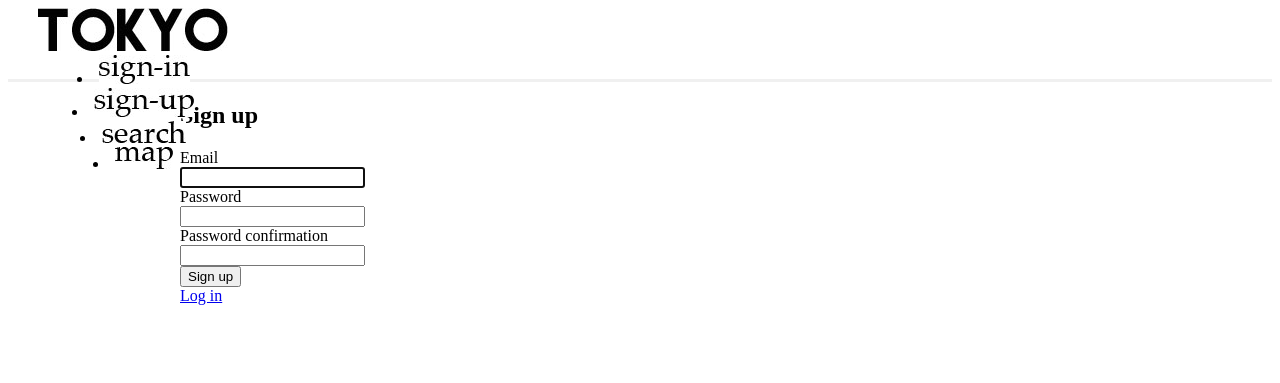
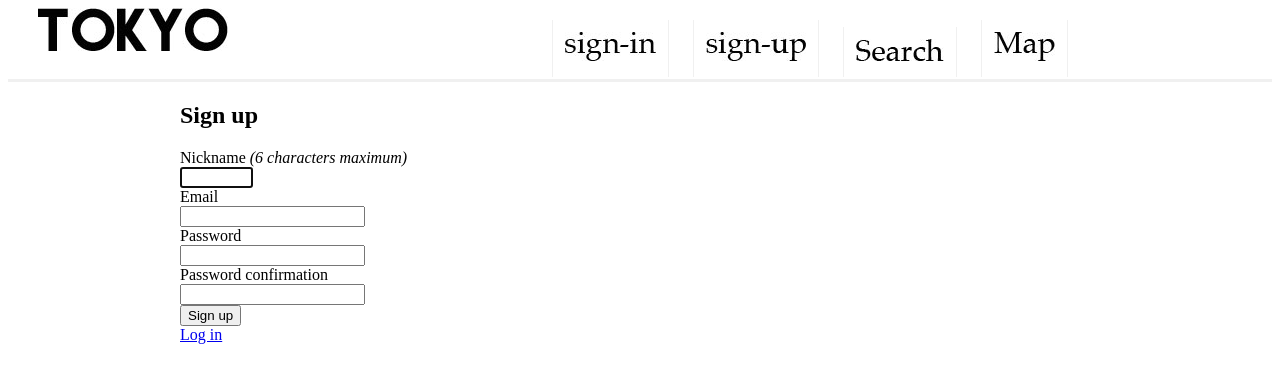
Before and after one commit to Kadowaki-Miho/japan, a Rails app: the page made by app/controllers/application_controller.rb in a window 1280 px wide. Shown: the top 383 px of the page. Run offline with Rails 7, Linux system fonts and the light colour scheme; some libraries are stand-ins or nearby versions.

Commit message:
viewファイル編集

```diff
--- a/app/assets/stylesheets/application.css
+++ b/app/assets/stylesheets/application.css
@@ -1,10 +1,24 @@
+body{
+  height: 100%;
+}
+
 p{
   margin: 0;
   padding: 0;
 }
+
+
+
+.rank-contents{
+  height: 440px;
+  text-align: center;
+  margin-bottom: 20px;
+  background-color:#fffafa;
+}
+
 /*header*/
 #header{
-  margin:0;
+  margin:0 0 20px 0;
   padding:0;
   width:100%;
   height: 71px;
@@ -28,6 +42,30 @@ p{
   position: absolute;
   top:0;
   left :0;
+  float: left;
+}
+
+.navi-area {
+  position: relative;
+  left:290px;
+  width:790px;
+  height: 70px;
+}
+
+.navi-area ul{
+  list-style: none;
+  padding:0;
+  margin:0;
+  text-align: right;
+}
+
+.navi-area ul li{
+  display: inline-block;
+
+  margin: 12px 20px 0 0;
+  padding: 12px;
+  border-left:solid 1px #f0f0f0;
+  border-right:solid 1px #f0f0f0;
 }
 
 .main_box{
--- a/app/controllers/application_controller.rb
+++ b/app/controllers/application_controller.rb
@@ -1,6 +1,9 @@
 class ApplicationController < ActionController::Base
-  # Prevent CSRF attacks by raising an exception.
-  # For APIs, you may want to use :null_session instead.
+  before_filter :configure_permitted_parameters, if: :devise_controller?
+
+  def configure_permitted_parameters
+    devise_parameter_sanitizer.for(:sign_up) << :nickname
+  end
 
   protect_from_forgery with: :exception
 
--- a/app/views/devise/registrations/new.html.erb
+++ b/app/views/devise/registrations/new.html.erb
@@ -2,6 +2,11 @@
 
 <%= form_for(resource, as: resource_name, url: registration_path(resource_name)) do |f| %>
   <%= devise_error_messages! %>
+
+<div class="field">
+  <%= f.label :nickname %> <em>(6 characters maximum)</em><br>
+  <%= f.text_field :nickname, autofocus: true, maxlength: "6" %>
+</div>
 
   <div class="field">
     <%= f.label :email %><br />
--- a/app/views/devise/sessions/new.html.erb
+++ b/app/views/devise/sessions/new.html.erb
@@ -1,6 +1,7 @@
 <h2>Log in</h2>
 
 <%= form_for(resource, as: resource_name, url: session_path(resource_name)) do |f| %>
+
   <div class="field">
     <%= f.label :email %><br />
     <%= f.email_field :email, autofocus: true %>
--- a/app/views/layouts/application.html.erb
+++ b/app/views/layouts/application.html.erb
@@ -11,20 +11,20 @@
 <header id="header">
     <div class="logoarea">
       <a href="/"><%= image_tag 'Tokyo.jpg' %></a>
+    </div>
     <div class="navi-area">
+      <ul>
       <% if user_signed_in? %>
-          <ul>
-            <li><%= link_to image_tag('tokyo-signout.jpg'), destroy_user_session_path, method: :delete %></li>
           <li><a href="/japans/new"><%= image_tag 'tokyo-post.jpg' %></a></li>
           <li><a href="/users/<%= current_user.id %>"><%= image_tag 'tokyo-mypage.jpg' %></a></li>
+          <li><%= link_to image_tag('tokyo-signout.jpg'), destroy_user_session_path, method: :delete %></li>
       <% else %>
           <li><%= link_to image_tag('tokyo-signin.jpg'), new_user_session_path, :class => 'post' %></li>
           <li><%= link_to image_tag('tokyo-signup.jpg'), new_user_registration_path, :class => 'post' %></li>
       <% end %>
-            <li><a href="/"><%= image_tag 'tokyo-search.jpg' %></a></li>
+          <li class="navi-search"><a href="/"><%= image_tag 'tokyo-search.jpg' %></a></li>
           <li><a href="/"><%= image_tag 'tokyo-map.jpg' %></a></li>
       </ul>
-      </div>
     </div>
 </header>
 
```
Also changed, not shown: other parts of app/assets/stylesheets/application.css (+5 -0 lines), app/views/japans/index.html.erb (+9 -1 lines), app/assets/images/tokyo-map.jpg, app/assets/images/tokyo-search.jpg, 1 other file. Lines whose indentation alone changed are shown as unchanged.
